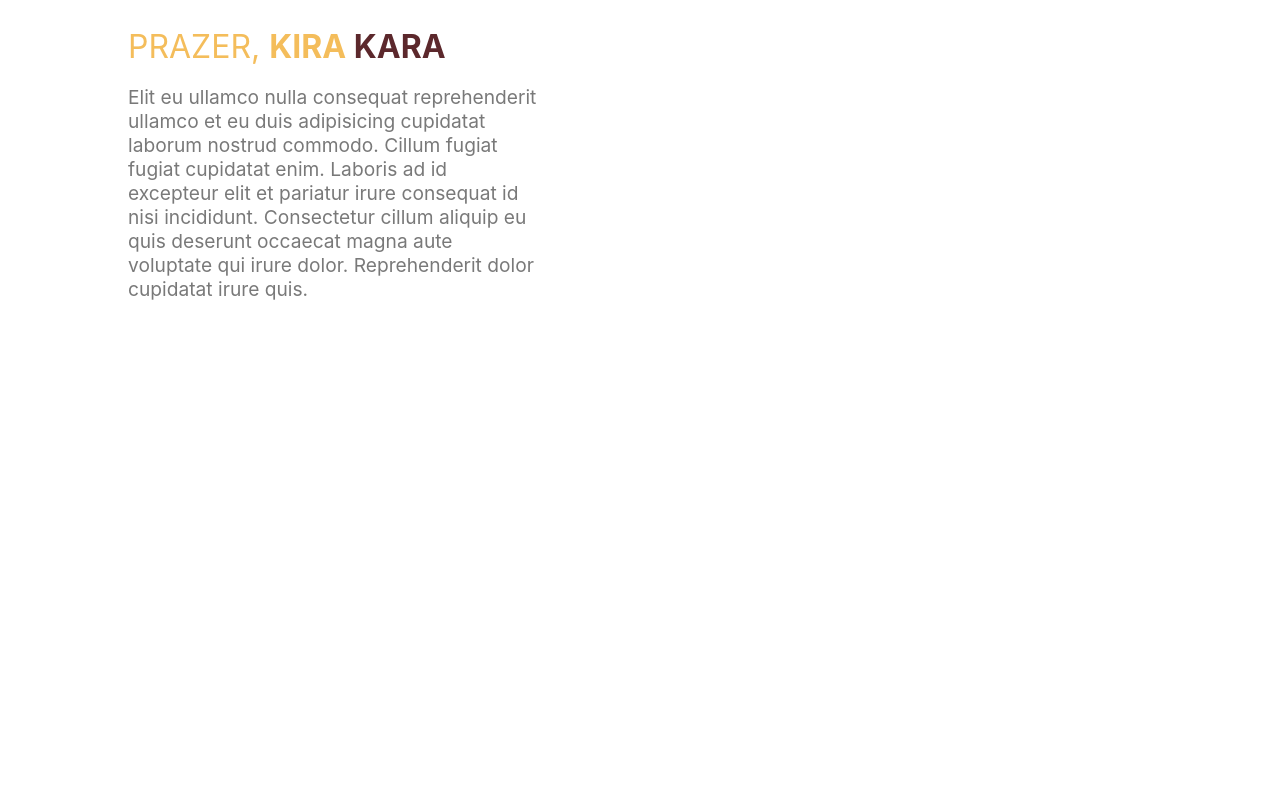
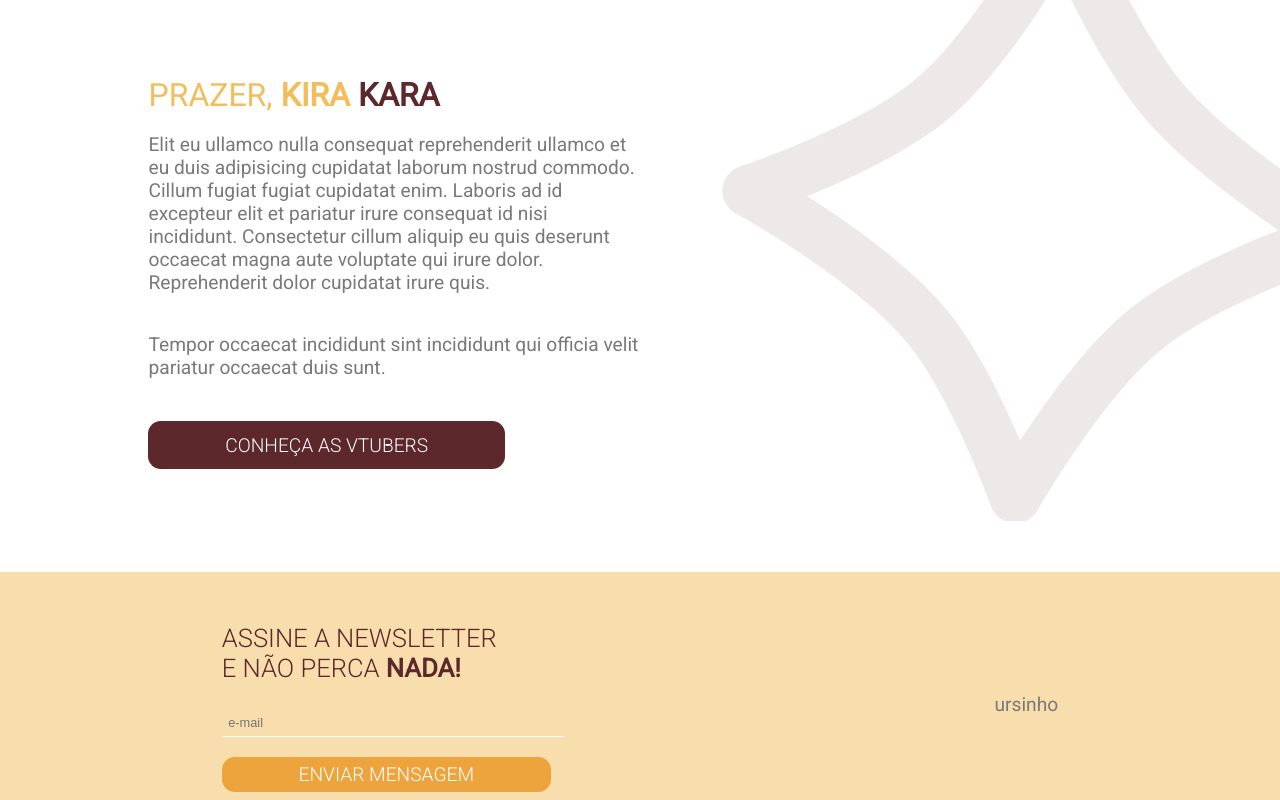
Before and after one commit to mariliamlcs/kirakaramel, a React (Create React App) app: page / in a window 1280 px wide. Shown: the part 1240-2040 px from the top of the page. Before the commit the page ends 1560 px from the top, so only its background shows below. Built offline with nearby package versions, Linux system fonts and the light colour scheme.

Commit message:
homepage updates

```diff
--- a/src/pages/Home/index.css
+++ b/src/pages/Home/index.css
@@ -20,13 +20,6 @@
     margin: 0px .5vw .5vw 0px;
 }
 
-.brown-text {
-    color: #5C282C;
-}
-.orange-text {
-    color: #F4BD5B;
-}
-
 .fine-line {
     width: 5vw;
     margin: auto;
@@ -45,12 +38,21 @@
     justify-content: center;
 }
 
+.section-home {
+    background-image: url('../../assets/estrela.png');
+    background-size: 50%;
+    background-repeat: no-repeat;
+    background-position: right;
+    padding: 2vw;
+}
+
 .title-welcome {
     width: 80%;
-    margin: 10vw auto 0;
+    margin: 2vw auto 0;
     text-transform: uppercase;
     display: flex;
     flex-direction: row;
+    padding-top: 10vw;
 }
 .title-welcome h1 {
     font-size: 2.5vw;
@@ -58,9 +60,65 @@
 }
 .text-welcome {
     display: flex;
+    flex-direction: column;
     width: 80%;
     margin: auto;
+    padding-bottom: 2vw;
 }
 .text-welcome p {
-    width: 40%;
+    width: 50%;
 }
+
+.button-marrom {
+    width: fit-content;
+    color: #fff;
+    background-color: #5C282C;
+    padding: 1vw 6vw;
+    border-radius: 1vw;
+    text-transform: uppercase;
+    font-weight: 300;
+    transition: .8s;
+}
+
+.button-marrom:hover {
+    opacity: 80%;
+}
+
+.section-newsletter {
+    background-color: #F9DEAD;
+    width: 100%;
+    margin: 4vw 0;
+    display: flex;
+    justify-content: space-around;
+    align-items: center;
+    padding: 4vw 0;
+}
+
+.title-newsletter {
+    color: #5C282C;
+    text-transform: uppercase;
+    font-weight: 300;
+}
+
+.input-newsletter {
+    color: #797979;
+    background: transparent;
+    border: 0;
+    border-bottom: 1px #fff solid;
+    margin: 2vw auto;
+    padding: .5vw;
+    font-size: 1vw;
+    width: 100%;
+}
+
+.send-button {
+    background-color: #EEA43D;
+    color: #fff;
+    text-transform: uppercase;
+    padding: .5vw 6vw;
+    border-radius: 1vw;
+    width: fit-content;
+    margin: auto;
+    transition: .8s;
+    font-weight: 300;
+}
--- a/src/pages/Home/index.js
+++ b/src/pages/Home/index.js
@@ -4,6 +4,7 @@ import fineLine from '../../assets/fineLine.png';
 import iconGio from '../../assets/gio.png';
 import iconPamy from '../../assets/pamy.png';
 import iconSunny from '../../assets/sunny.png';
+import { Link } from 'react-router-dom';
 
 export default function Home(){
   return(
@@ -12,6 +13,7 @@ export default function Home(){
     <img src={imgHome} alt=''/>
   </div>
   <div className='content'>
+
     <div className='title-sections'>
       <p className='brown-text'><b>as</b></p> <p className='orange-text'>streamers</p>
     </div>
@@ -23,15 +25,33 @@ export default function Home(){
       <img src={iconPamy} alt=''/>
       <img src={iconSunny} alt=''/>
     </div>
+
+  <div className='section-home'>
     <div className='title-welcome'>
       <h1 className='orange-text'>Prazer, <b>Kira</b></h1><h1 className='brown-text'><b>&nbsp;Kara</b></h1>
     </div>
 
     <div className='text-welcome'>
       <p>Elit eu ullamco nulla consequat reprehenderit ullamco et eu duis adipisicing cupidatat laborum nostrud commodo. Cillum fugiat fugiat cupidatat enim. Laboris ad id excepteur elit et pariatur irure consequat id nisi incididunt. Consectetur cillum aliquip eu quis deserunt occaecat magna aute voluptate qui irure dolor. Reprehenderit dolor cupidatat irure quis.</p>
+
+      <p>Tempor occaecat incididunt sint incididunt qui officia velit pariatur occaecat duis sunt.</p>
+      <br/>
+      <Link to="/streamers" className='button-marrom'>conheça as vtubers</Link>
+    </div>
   </div>
 
+  <div className='section-newsletter'>
+    <div>
+    <h1 className='title-newsletter'>assine a newsletter <br/>e não perca <b>nada!</b></h1>
+    <input className='input-newsletter' placeholder='e-mail'/><br/>
+    <a href='/' className='send-button'>enviar mensagem</a>
     </div>
+    <div>
+     ursinho
+    </div>
+  </div>
+
+  </div> {/* content */}
   </>
   );
 };
--- a/src/styles/global.css
+++ b/src/styles/global.css
@@ -1,12 +1,9 @@
 html, body {
     background-color: #fff;
     color: #797979;
-    font-family: 'Titillium Web', sans-serif;
+    font-family: Roboto, sans-serif;
     font-size: 1.5vw;
     margin: 0;
-    font-family: -apple-system, BlinkMacSystemFont, 'Segoe UI', 'Roboto', 'Oxygen', 'Ubuntu', 'Cantarell', 'Fira Sans', 'Droid Sans', 'Helvetica Neue', sans-serif;
-    -webkit-font-smoothing: antialiased;
-    -moz-osx-font-smoothing: grayscale;
     display: flex;
     flex-direction: column;
     height: 100%;
@@ -14,6 +11,8 @@ html, body {
 
 main {
     max-height: 100%;
+    height: 100%;
+    display: contents;
 }
 
 img {
@@ -46,10 +45,24 @@ footer {
 
 .content {
     width: 100%;
-    height: 100%;
-    margin: 4em auto 10px;
+    margin: 4em auto;
 }
 
 .icon {
     width: 2vw;
 }
+
+.uppercase {
+    text-transform: uppercase;
+}
+
+.brown-text {
+    color: #5C282C;
+}
+.orange-text {
+    color: #F4BD5B;
+}
+
+input:focus {
+    outline: none;
+}
```
Also changed, not shown: src/assets/estrela.png, src/assets/onda.png (added). Lines whose indentation alone changed are shown as unchanged.
